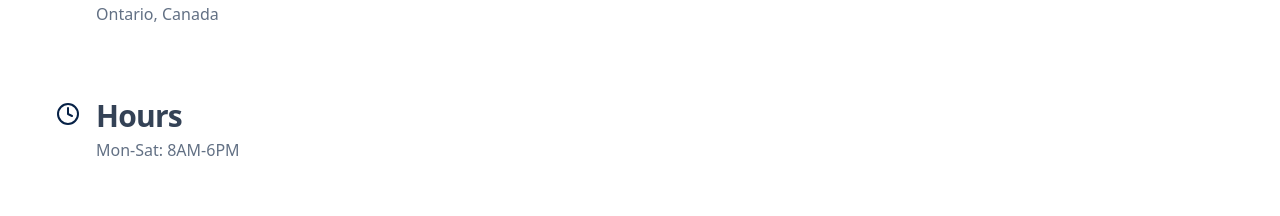
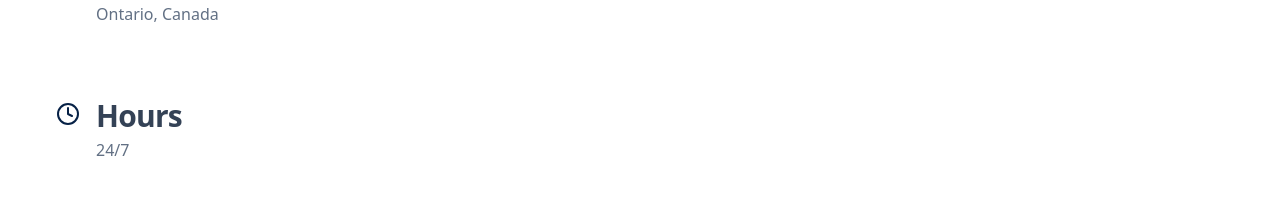
Before and after one commit to ish0075/mobile-shrinkwrap-ltd, a React (Vite) app: page /contact in a window 1280 px wide. Shown: the part 1000-1216 px from the top of the page. Built offline with nearby package versions, Linux system fonts and the light colour scheme; the HTML template or start-up script is replaced by a standard one.

Commit message:
Update operating hours

```diff
--- a/src/pages/Contact.tsx
+++ b/src/pages/Contact.tsx
@@ -92,7 +92,7 @@ const Contact = () => {
                 <Clock className="w-6 h-6 text-primary mt-1" />
                 <div>
                   <h3 className="font-semibold text-foreground mb-1">Hours</h3>
-                  <p className="text-muted-foreground">Mon-Sat: 8AM-6PM</p>
+                  <p className="text-muted-foreground">24/7</p>
                 </div>
               </div>
             </div>
```
